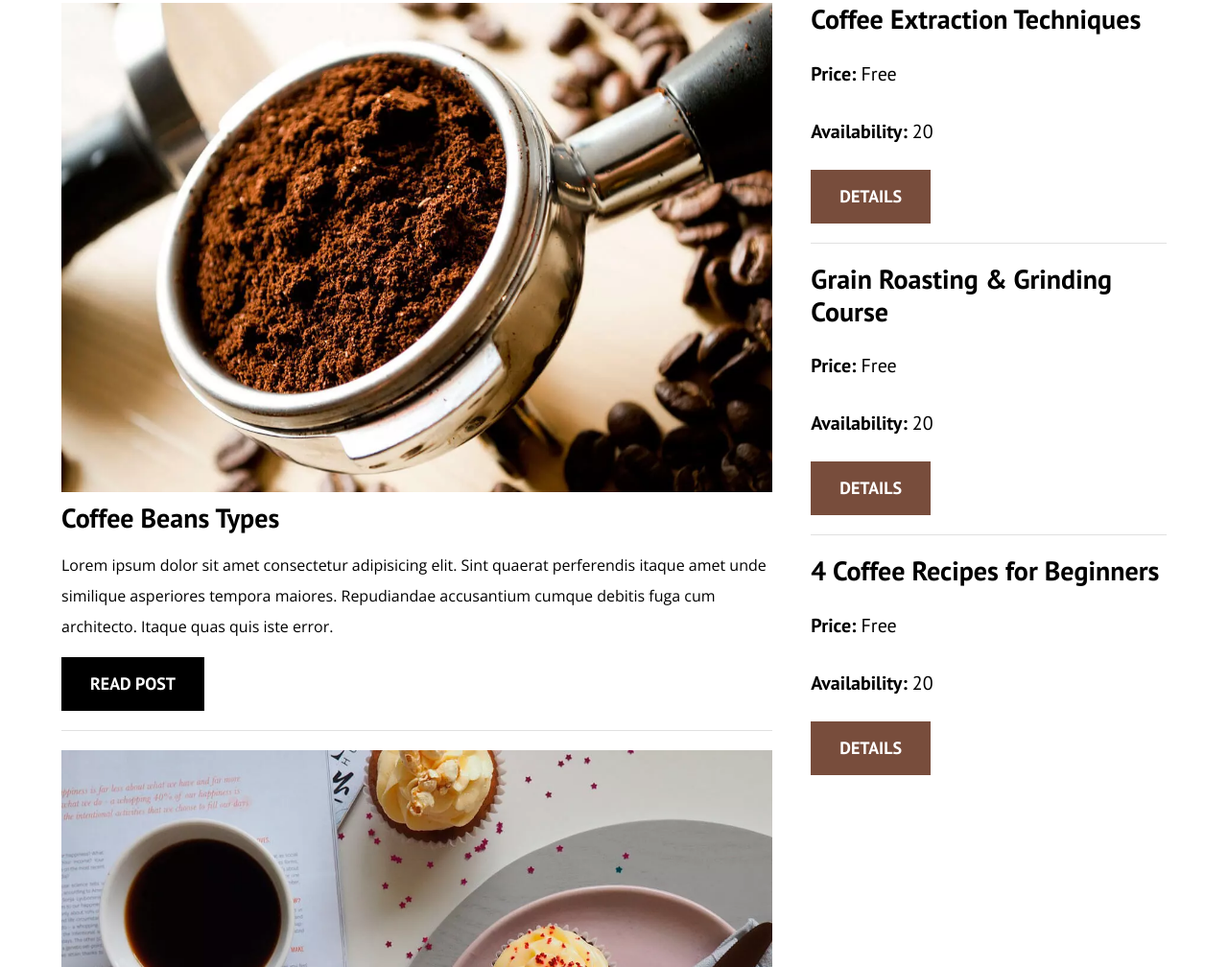
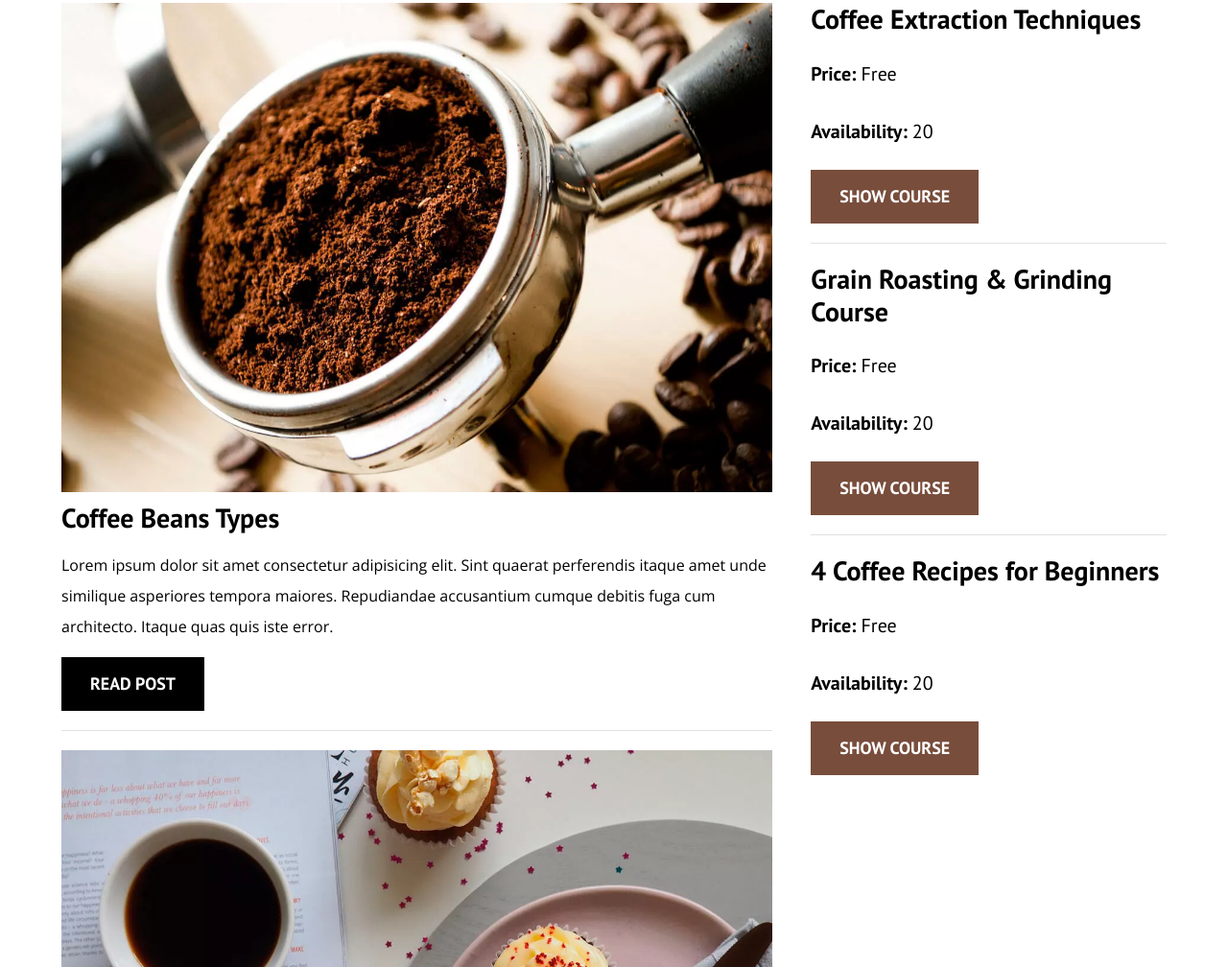
Before and after one commit to JEHM94/coffeeblog, a plain HTML site: page index.html in a window 1280 px wide. Shown: the part 699-1707 px from the top of the page at 96% size. Drawn offline with nearby package versions, Linux system fonts and the light colour scheme.

Commit message:
Meta description

```diff
--- a/index.html
+++ b/index.html
@@ -6,6 +6,7 @@
     <meta http-equiv="X-UA-Compatible" content="IE=edge">
     <meta name="viewport" content="width=device-width, initial-scale=1.0">
     <title>Coffee Blog</title>
+    <meta name="description" content="Coffee Blog Website">
 
     <!-- Preload -->
     <link rel="preload" href="css/normalize.css" as="style">
@@ -117,21 +118,21 @@
                     <h4 class="no-margin">Coffee Extraction Techniques</h4>
                     <p class="course-widget__label">Price: <span class="course-widget__info">Free</span></p>
                     <p class="course-widget__label">Availability: <span class="course-widget__info">20</span></p>
-                    <a href="courses.html" class="button button--secondary">Details</a>
+                    <a href="courses.html" class="button button--secondary">Show Course</a>
                 </li><!-- li -->
 
                 <li class="course-widget">
                     <h4 class="no-margin">Grain Roasting & Grinding Course</h4>
                     <p class="course-widget__label">Price: <span class="course-widget__info">Free</span></p>
                     <p class="course-widget__label">Availability: <span class="course-widget__info">20</span></p>
-                    <a href="courses.html" class="button button--secondary">Details</a>
+                    <a href="courses.html" class="button button--secondary">Show Course</a>
                 </li><!-- li -->
 
                 <li class="course-widget">
                     <h4 class="no-margin">4 Coffee Recipes for Beginners</h4>
                     <p class="course-widget__label">Price: <span class="course-widget__info">Free</span></p>
                     <p class="course-widget__label">Availability: <span class="course-widget__info">20</span></p>
-                    <a href="courses.html" class="button button--secondary">Details</a>
+                    <a href="courses.html" class="button button--secondary">Show Course</a>
                 </li><!-- li -->
             </ul>
         </aside>
```
